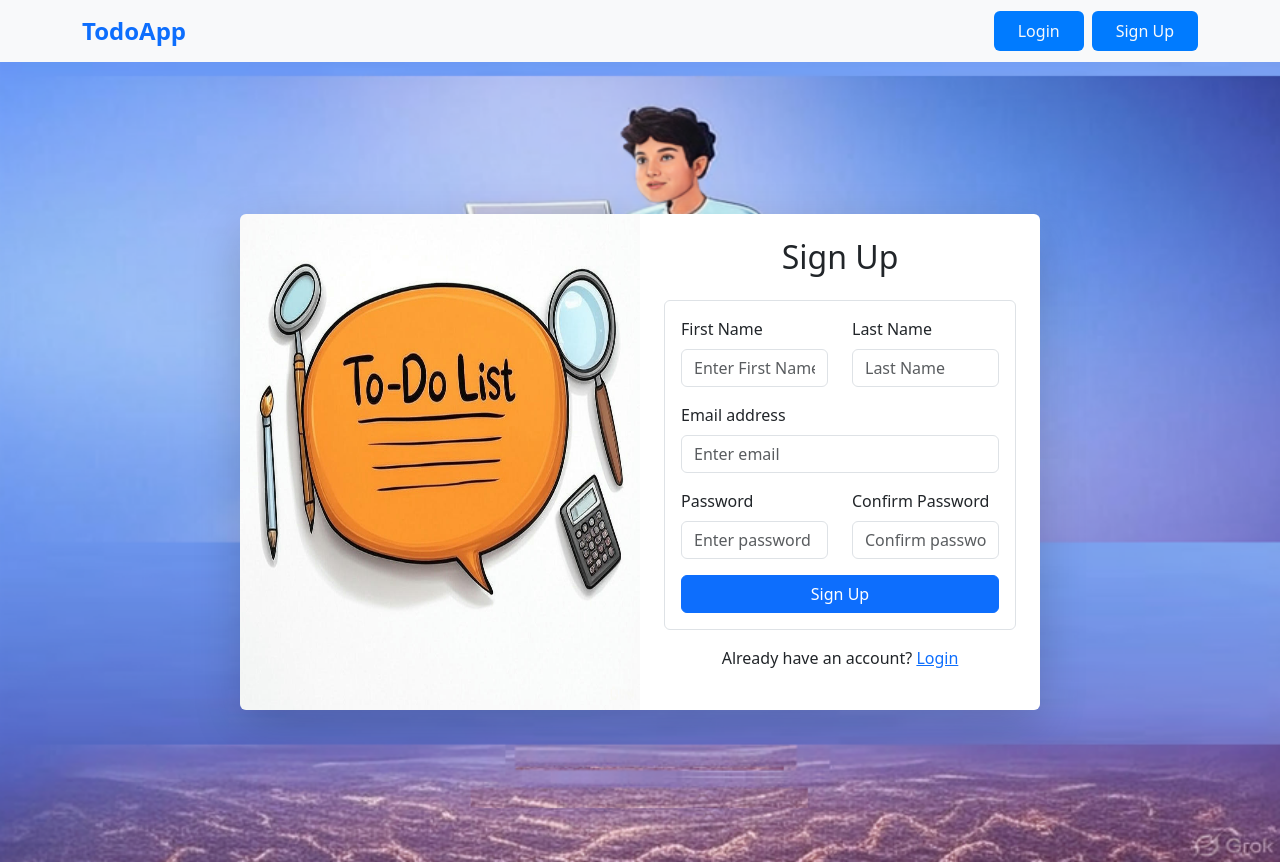
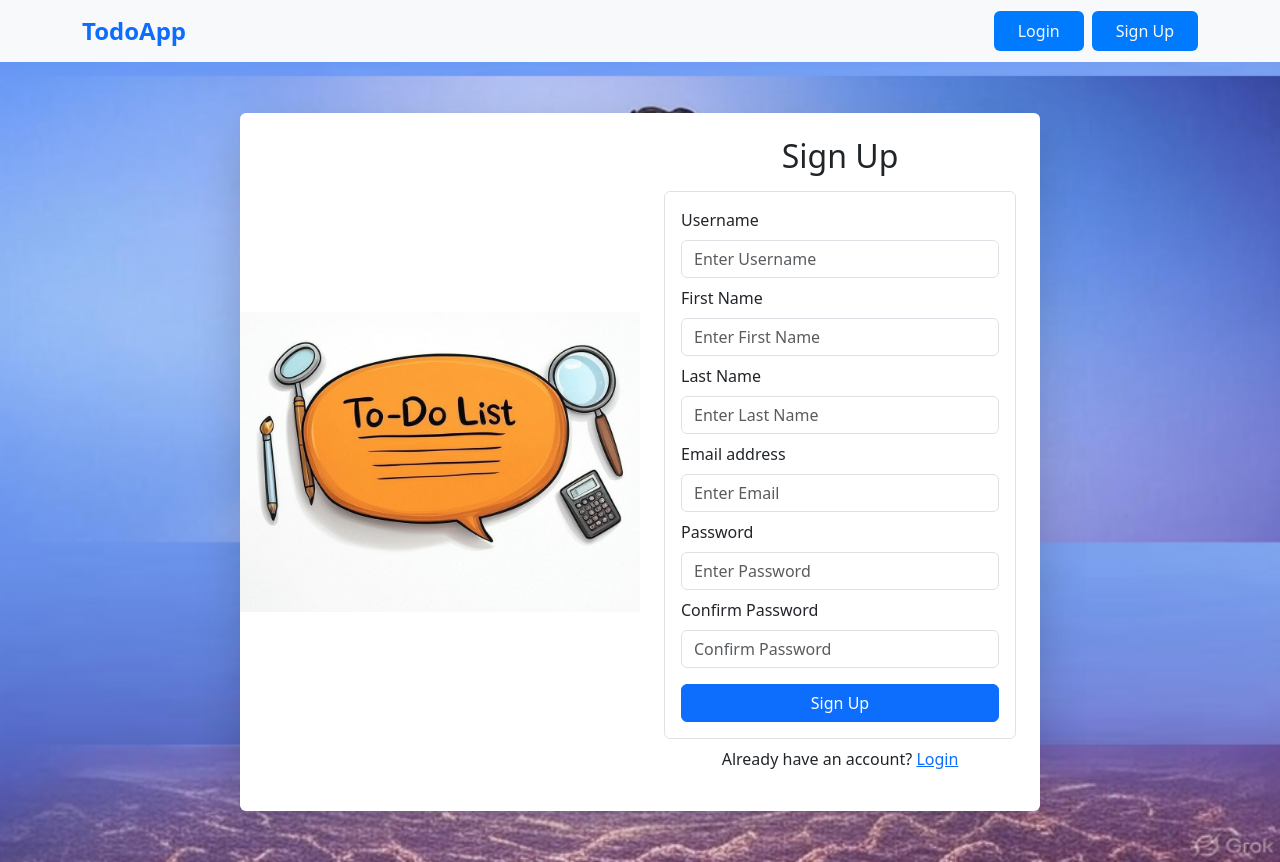
Before and after one commit to niteshpal-25/TodoApp-ui, a React (Create React App) app: page /signup in a window 1280 px wide. Built offline with nearby package versions, Linux system fonts and the light colour scheme.

Commit message:
Updated Signup-Page & Home-Page-Images

```diff
--- a/src/Components/HomePage.jsx
+++ b/src/Components/HomePage.jsx
@@ -1,5 +1,5 @@
 import React from "react";
-import "../styles/HomePage.css"; // Ensure this CSS file includes background styling
+import "../styles/HomePage.css";
 import { BrowserRouter as Router, Route, Routes, Link } from "react-router-dom";
 import Login from "../Components/Login";
 import SignUp from "../Components/SignUp";
@@ -50,32 +50,32 @@ const HomePage = () => {
             path="/"
             element={
               <div className="container text-center mt-5 text-white homepage-content">
-                  <h1 className="display-4 fw-bold task-heading" style={{textAlign:"left"}}>Manage Your Tasks Effortlessly</h1>
-                  <p className="lead task-subheading" style={{textAlign:"left"}}>
+                <h1 className="display-4 fw-bold task-heading" style={{ textAlign: "left"}}>Manage Your Tasks Effortlessly</h1>
+                <p className="lead task-subheading" style={{ textAlign: "left" }}>
                   Stay organized and boost productivity with TodoApp. Create, track, and complete your tasks seamlessly.
                 </p>
-                  <div className="row row-cols-1 row-cols-md-2 row-cols-lg-4 g-4" style={{paddingBottom:"10px"}}>
+                <div className="row row-cols-1 row-cols-md-2 row-cols-lg-4 g-5" style={{ paddingBottom: "40px" }}>
                   {[
                     { title: "Goal Tracking", img: "/images/GoalTracking.jpg" },
                     { title: "Time Management", img: "/images/TimeManagement.jpg" },
                     { title: "Focused", img: "/images/Focused.png" },
-                      { title: "Reduce Stress",img: "/images/ReduceStress.jpg" }
+                    { title: "Reduce Stress", img: "/images/ReduceStress.jpg" }
                   ].map((card, index) => (
                     <div key={index} className="col">
                       <div className="card h-100 custom-card shadow-lg">
                         <div className="card-img-container">
-                            <img src={card.img} className="card-img-top" alt={card.title} />
+                        <img src={card.img} className="card-img-top" alt={card.title} style={{ maxWidth: "80%", display: "block", paddingTop:"5px" }} />
                         </div>
-                          <div className="card-body text-center card-body-custom" style={{paddingTop:"10px"}}>
-                            <h5 className="card-title">{card.title}</h5>
+                        <div className="card-body text-center card-body-custom" style={{ paddingTop: "10px", margin:"0px"}}>
+                          <h6 className="card-title">{card.title}</h6>
                         </div>
                       </div>
                     </div>
                   ))}
                 </div>
-
               </div>
             }
+
           />
         </Routes>
       </div>
--- a/src/Components/SignUp.jsx
+++ b/src/Components/SignUp.jsx
@@ -2,6 +2,7 @@ import React, { useState } from "react";
 
 const SignUp = () => {
   const [formData, setFormData] = useState({
+    username: "",
     firstName: "",
     lastName: "",
     email: "",
@@ -22,7 +23,6 @@ const SignUp = () => {
       setError("Passwords do not match.");
       return;
     }
-
 
     try {
       const response = await fetch("https://your-api.com/api/signup", {
@@ -47,7 +47,7 @@ const SignUp = () => {
   };
 
   return (
-    <div className="container d-flex justify-content-center align-items-center vh-100">
+    <div className="container-fluid d-flex justify-content-center align-items-center vh-100" style={{ overflow: 'hidden' }}>
       <div className="row shadow-lg rounded overflow-hidden" style={{ width: "800px" }}>
         {/* Image Section */}
         <div className="col-md-6 d-none d-md-block p-0">
@@ -55,45 +55,107 @@ const SignUp = () => {
             src="../images/Todo.jpg"
             alt="SignUp Visual"
             className="img-fluid h-100 w-100"
+            style={{ objectFit: "contain", backgroundColor: "white" }}
           />
         </div>
 
         {/* Form Section */}
         <div className="col-md-6 p-4 bg-white">
-          <h2 className="text-center mb-4">Sign Up</h2>
+          <h2 className="text-center mb-3">Sign Up</h2>
           <form className="border p-3 rounded" onSubmit={handleSignUp}>
-            <div className="row mb-3 text-start">
-              <div className="col-md-6">
+            {/* Username Field */}
+            <div className="mb-2 text-start">
+              <label className="form-label">Username</label>
+              <input
+                type="text"
+                className="form-control"
+                name="username"
+                placeholder="Enter Username"
+                value={formData.username}
+                onChange={handleChange}
+                required
+              />
+            </div>
+
+            {/* First Name Field */}
+            <div className="mb-2 text-start">
               <label className="form-label">First Name</label>
-                <input type="text" className="form-control" name="firstName" placeholder="Enter First Name" value={formData.firstName} onChange={handleChange} required />
+              <input
+                type="text"
+                className="form-control"
+                name="firstName"
+                placeholder="Enter First Name"
+                value={formData.firstName}
+                onChange={handleChange}
+                required
+              />
             </div>
-              <div className="col-md-6">
+
+            {/* Last Name Field */}
+            <div className="mb-2 text-start">
               <label className="form-label">Last Name</label>
-                <input type="text" className="form-control" name="lastName" placeholder="Last Name" value={formData.lastName} onChange={handleChange} required />
-              </div>
+              <input
+                type="text"
+                className="form-control"
+                name="lastName"
+                placeholder="Enter Last Name"
+                value={formData.lastName}
+                onChange={handleChange}
+                required
+              />
             </div>
 
             {/* Email Address Field */}
-            <div className="mb-3 text-start">
+            <div className="mb-2 text-start">
               <label className="form-label">Email address</label>
-              <input type="email" className="form-control" name="email" placeholder="Enter email" value={formData.email} onChange={handleChange} required />
+              <input
+                type="email"
+                className="form-control"
+                name="email"
+                placeholder="Enter Email"
+                value={formData.email}
+                onChange={handleChange}
+                required
+              />
             </div>
 
-            {/* Password and Confirm Password */}
-            <div className="row mb-3 text-start">
-              <div className="col-md-6">
+            {/* Password Field */}
+            <div className="mb-2 text-start">
               <label className="form-label">Password</label>
-                <input type="password" className="form-control" name="password" placeholder="Enter password" value={formData.password} onChange={handleChange} required />
+              <input
+                type="password"
+                className="form-control"
+                name="password"
+                placeholder="Enter Password"
+                value={formData.password}
+                onChange={handleChange}
+                required
+              />
             </div>
-              <div className="col-md-6">
+
+            {/* Confirm Password Field */}
+            <div className="mb-3 text-start">
               <label className="form-label">Confirm Password</label>
-                <input type="password" className="form-control" name="confirmPassword" placeholder="Confirm password" value={formData.confirmPassword} onChange={handleChange} required />
+              <input
+                type="password"
+                className="form-control"
+                name="confirmPassword"
+                placeholder="Confirm Password"
+                value={formData.confirmPassword}
+                onChange={handleChange}
+                required
+              />
             </div>
-            </div>
+
+            {/* Error Message */}
             {error && <p className="text-danger text-center">{error}</p>}
+
+            {/* Submit Button */}
             <button type="submit" className="btn btn-primary w-100">Sign Up</button>
           </form>
-          <p className="text-center mt-3">
+
+          {/* Login Link */}
+          <p className="text-center mt-2">
             Already have an account? <a href="/login">Login</a>
           </p>
         </div>
--- /dev/null
+++ b/src/Components/ToDoApp.jsx
@@ -0,0 +1,11 @@
+import React from 'react'
+
+function ToDoApp() {
+  return (
+    <div>
+
+    </div>
+  )
+}
+
+export default ToDoApp
```
Lines whose indentation alone changed are shown as unchanged.
